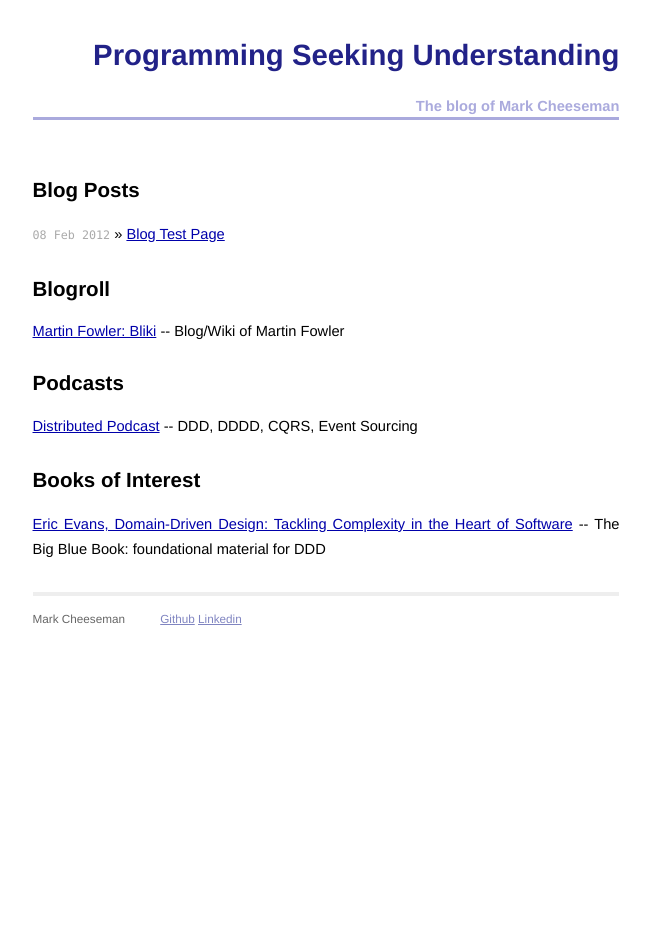
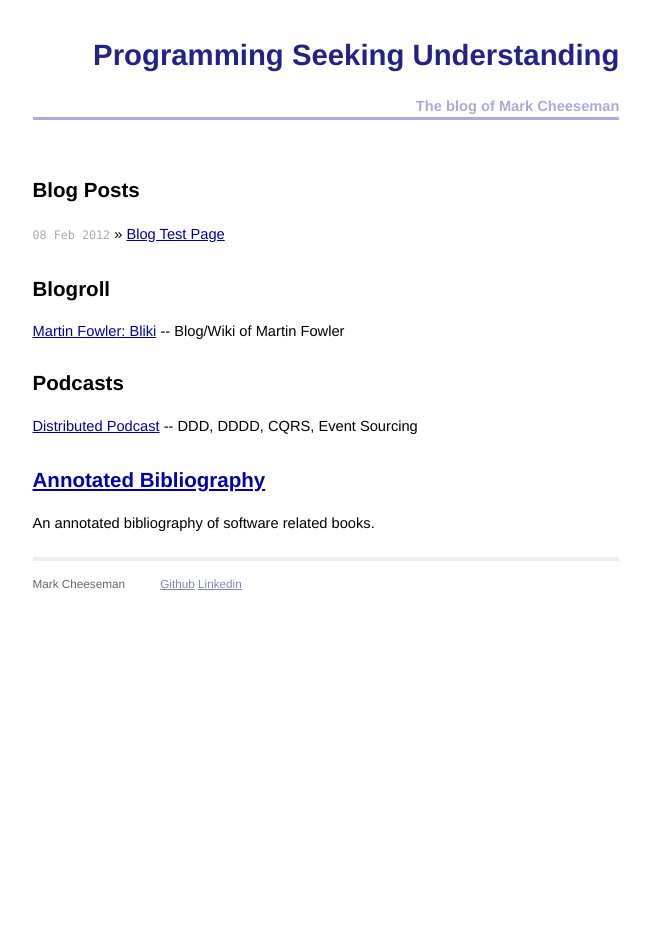
Before and after one commit to hombredequeso/hombredequeso.github.com, a Jekyll site: the page built from index.html, in a window 1280 px wide. Shown: the whole page, without its empty margins (314-964 px from the left). Built offline with Jekyll 4.4.1, drawn with Linux system fonts in a browser that asks for light colours; Markdown is read by kramdown in place of the engine named in the settings.

Commit message:
Adding pages, and AnnotatedBibliography

```diff
--- /dev/null
+++ b/_layouts/page.html
@@ -0,0 +1,6 @@
+---
+layout: default
+---
+<div id="post">
+{{ content }}
+</div>
--- a/index.html
+++ b/index.html
@@ -21,10 +21,8 @@ title: Programming Seeking Understanding
      <li><a href="http://distributedpodcast.com">Distributed Podcast</a> -- DDD, DDDD, CQRS, Event Sourcing </li>
   </ul>
 
-  <h1>Books of Interest</h1>
-  <ul class="posts">
-     <li><a href="http://www.amazon.com/Domain-Driven-Design-Tackling-Complexity-Software/dp/0321125215/">Eric Evans, Domain-Driven Design: Tackling Complexity in the Heart of Software</a> -- The Big Blue Book: foundational material for DDD</li>
-  </ul>
+  <h1><a href="pages/AnnotatedBibliography.html">Annotated Bibliography</a></h1>
 
+	<p>An annotated bibliography of software related books.<p>
 
 </div>
```
Also changed, not shown: pages/AnnotatedBibliography.md (added, +20 -0 lines).
